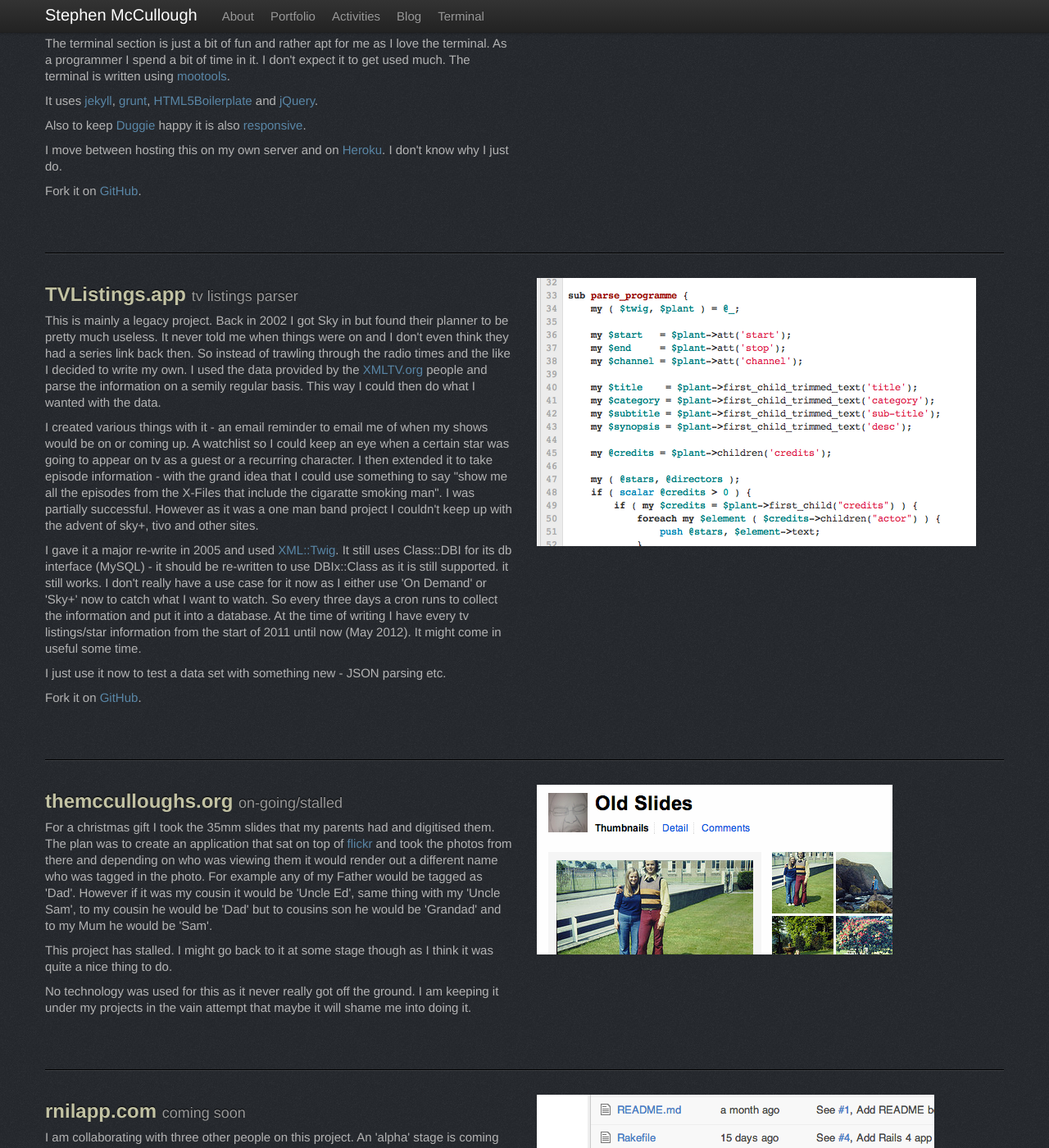
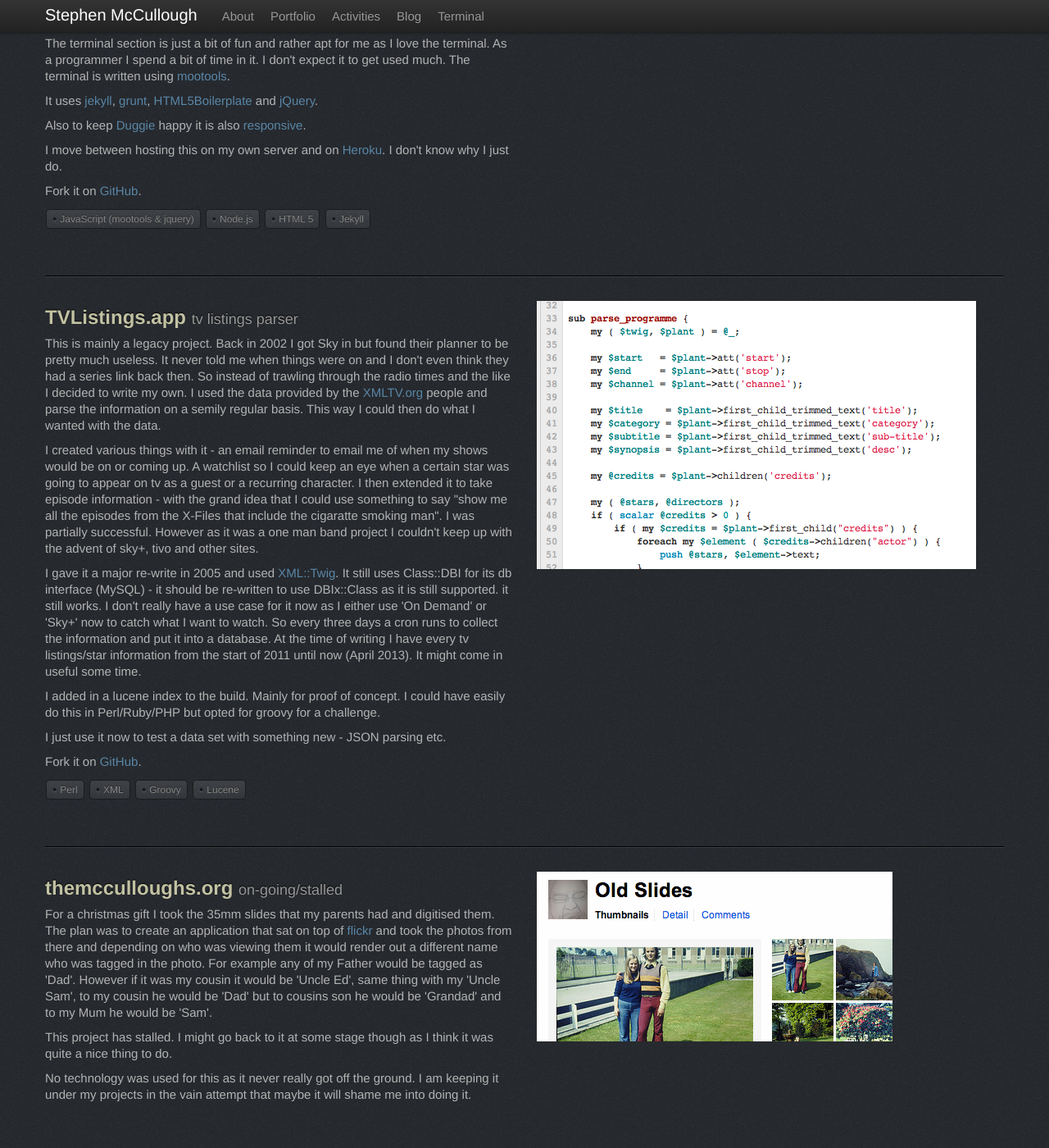
Before and after one commit to swmcc/swmcc.github.io, a Jekyll site: the page built from index.html, in a window 1280 px wide and 1400 px high, scrolled down 1485 px. Shown: the whole window at 82% size. Built offline with Jekyll 4.4.1, drawn with Linux system fonts in a browser that asks for light colours; nearby versions of some CDN libraries; the list of posts is cut into pages by our own code; some of the changed text lies outside the part shown.

Commit message:
Added tech bubbles to each project to define what tech I used

```diff
--- a/index.html
+++ b/index.html
@@ -150,6 +150,14 @@
 		<p>I move between hosting this on my own server and on <a href="http://www.heroku.com">Heroku</a>. I don't know why I just do.</p>
 
 		<p>Fork it on <a href="https://github.com/swmcc/swm.cc" target="_new">GitHub</a>.</p>
+
+			<ul id="tech-words">
+				<li>JavaScript (mootools & jquery)</li>
+				<li>Node.js</li>
+				<li>HTML 5</li>
+				<li>Jekyll</li>
+			</ul>
+
 		</div>
 
 			<div class="row">
@@ -173,11 +181,20 @@
 
 		<p>I created various things with it - an email reminder to email me of when my shows would be on or coming up. A watchlist so I could keep an eye when a certain star was going to appear on tv as a guest or a recurring character. I then extended it to take episode information - with the grand idea that I could use something to say "show me all the episodes from the X-Files that include the cigaratte smoking man". I was partially successful. However as it was a one man band project I couldn't keep up with the advent of sky+, tivo and other sites.</p>
 
-		<p>I gave it a major re-write in 2005 and used <a href="https://github.com/mirod/xmltwig">XML::Twig</a>. It still uses Class::DBI for its db interface (MySQL) - it should be re-written to use DBIx::Class as it is still supported. it still works. I don't really have a use case for it now as I either use 'On Demand' or 'Sky+' now to catch what I want to watch. So every three days a cron runs to collect the information and put it into a database. At the time of writing I have every tv listings/star information from the start of 2011 until now (May 2012). It might come in useful some time.</p>
+		<p>I gave it a major re-write in 2005 and used <a href="https://github.com/mirod/xmltwig">XML::Twig</a>. It still uses Class::DBI for its db interface (MySQL) - it should be re-written to use DBIx::Class as it is still supported. it still works. I don't really have a use case for it now as I either use 'On Demand' or 'Sky+' now to catch what I want to watch. So every three days a cron runs to collect the information and put it into a database. At the time of writing I have every tv listings/star information from the start of 2011 until now (April 2013). It might come in useful some time.</p>
+
+		<p>I added in a lucene index to the build. Mainly for proof of concept. I could have easily do this in Perl/Ruby/PHP but opted for groovy for a challenge.</p>
 
 		<p>I just use it now to test a data set with something new - JSON parsing etc.</p>
 
 		<p>Fork it on <a href="https://github.com/swmcc/TV-Listings" target="_new">GitHub</a>.</p>
+
+		<ul id="tech-words">
+		<li>Perl</li>
+		<li>XML</li>
+		<li>Groovy</li>
+		<li>Lucene</li>
+		</ul>
 
 		</div>
 			<div class="row">
@@ -223,6 +240,12 @@
 		<p>The basic premise is that all project managment software sucks. However so did all source control software at one stage. Then <a href="http://www.github.com">Github</a> came along and made it so handy to contribute to open source projects and even host your own private repos. We got to thinking about building good project/product management software.</p>
 		<p>I can't say much about it now. This will change in time though.</p>
 
+		<ul id="tech-words">
+		<li>Rails</li>
+		<li>Node.js</li>
+		<li>Jenkins</li>
+		<li>Cucumber</li>
+		</ul>
 
 		</div>
 			<div class="row">
@@ -243,6 +266,10 @@
 		<h2>artdigiland.com <small>coming soon</small></h2>
 
 		<p>Artdigiland is a video sharing site for the arts. At the time of writing I am working heavily on a beta version of the site. Again I can't say much about it. However the site is to be launched in May of 2013 so I will be able to detail more after that.</p>
+
+		<ul id="tech-words">
+		<li>Rails</li>
+		</ul>
 
 		</div>
 			<div class="row">
@@ -265,6 +292,12 @@
 
 		<p>Fork it on <a href="https://github.com/swmcc/Killer-King-Leaderboard" target="_new">GitHub</a>.</p>
 
+		<ul id="tech-words">
+		<li>Meteor</li>
+		<li>Node.js</li>
+		<li>MongoDB</li>
+		</ul>
+
 		</div>
 			<div class="row">
 		<div class="span6">
```
